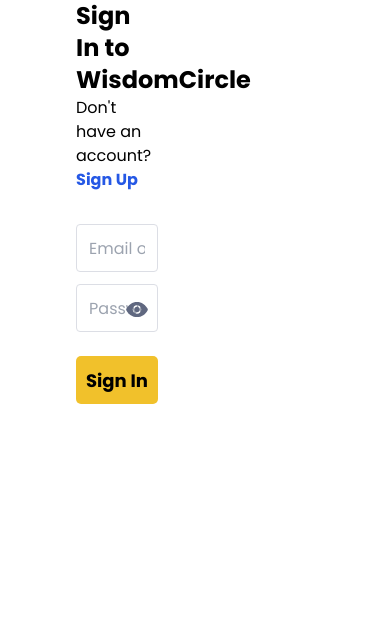
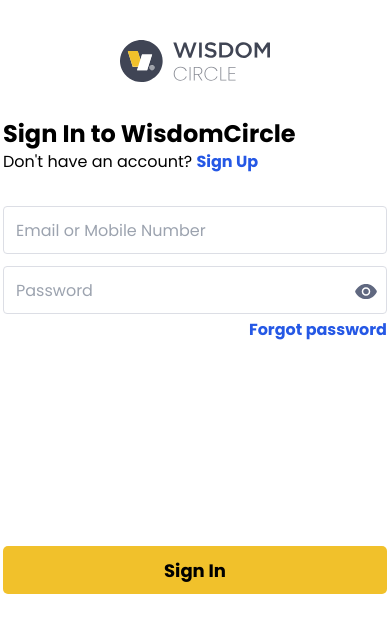
Before and after one commit to SharmaTushar1/Login-n-register, a Nuxt app in the folder ui/: page /signIn in a window 390 px wide. Shown: the top 632 px of the page. Built offline with nearby package versions, Linux system fonts and the light colour scheme; no server answers.

Commit message:
Finish responsive design and fix minor bugs

```diff
--- a/ui/assets/css/main.css
+++ b/ui/assets/css/main.css
@@ -13,6 +13,12 @@
   height: 100%;
 }
 
+@media screen and (max-width:900px) {
+  body {
+    overflow-x: auto;
+  }
+}
+
 /* other styling */
 
 
--- a/ui/components/WelcomeBanner.vue
+++ b/ui/components/WelcomeBanner.vue
@@ -1,8 +1,8 @@
 <template>
-  <div class="hidden md:flex bg-[#404555] basis-[40vw] text-[#FFFFFF] lg:pb-[20px] xl:pb-[50px]">
+  <div class="hidden md:flex md:bg-[#404555] md:basis-[40vw] text-[#FFFFFF] lg:pb-[20px] xl:pb-[50px]">
     <!-- Left part of the welcome banner the one with the avatar. -->
-    <div class="h-full basis-[30%] flex flex-col-reverse">
-      <img class="w-[165px] h-[219px] mb-0" src="./../assets/Avatar.svg" />
+    <div class="w-full basis-[30%] flex flex-col justify-end">
+      <img class="w-[165px] h-[219px]" src="./../assets/Avatar.svg" />
     </div>
     <!-- Right part of the welcome banner. The one with logo. -->
     <div class="basis-[70%] flex-col justify-around">
--- a/ui/pages/signIn.vue
+++ b/ui/pages/signIn.vue
@@ -1,8 +1,9 @@
 <template>
-  <div class="flex w-screen h-full">
+  <div class="flex-col items-center md:flex md:flex-row md:w-full md:h-full ">
+    <img src="./../assets/Logo-mobile.svg" class="block mt-10 md:hidden w-[150px] h-[42px] m-auto" />
     <WelcomeBanner />
-    <div class="flex align-middle items-center basis-[60vw] bg-[#FFFFFF]">
-      <div class="m-auto w-[35%] flex-col">
+    <div class="mt-9 md:flex md:align-middle md:items-center md:basis-[60vw] bg-[#FFFFFF]">
+      <div class="m-auto w-[384px] flex-col">
         <div class="font-bold text-2xl">
         Sign In to WisdomCircle
         </div>
@@ -18,8 +19,10 @@
             <img v-if="isHidden" src="./../assets/ShowPassword.svg" v-on:click="setIsHidden(isHidden)" class="absolute right-[10px] top-[30px]" />
             <img v-else src="./../assets/HidePassword.svg" v-on:click="setIsHidden(isHidden)" class="absolute right-[11px] top-[25px]"/>
           </div>
-
-          <button type="submit" class="bg-[#F1C12B] font-semibold text-[18px] h-[48px] w-[100%] rounded-[5px] mt-6">Sign In</button>
+          <div class="relative w-full h-8 text-center items-center flex">
+            <NuxtLink to="/forgotPassword" class="text-[#2558E5] font-semibold absolute right-0">Forgot password</NuxtLink>
+          </div>
+          <button type="submit" class="mt-[200px] bg-[#F1C12B] font-semibold text-[18px] h-[48px] w-[100%] rounded-[5px] md:mt-6">Sign In</button>
         </form>
       </div>
     </div>
--- a/ui/pages/signUp.vue
+++ b/ui/pages/signUp.vue
@@ -1,8 +1,9 @@
 <template>
-  <div class="flex w-full h-full">
+  <div class="flex-col items-center md:flex md:flex-row md:w-full md:h-full ">
+    <img src="./../assets/Logo-mobile.svg" class="block mt-10 md:hidden w-[150px] h-[42px] m-auto" />
     <WelcomeBanner />
-    <div class="flex align-middle items-center basis-[60vw] bg-[#FFFFFF]">
-      <div class="m-auto w-[35%] flex-col">
+    <div class="mt-9 md:flex md:align-middle md:items-center md:basis-[60vw] bg-[#FFFFFF]">
+      <div class="m-auto w-[384px] flex-col">
         <div class="font-bold text-2xl">
         Create an account
         </div>
@@ -16,13 +17,14 @@
           <input type="email" name="email" placeholder="Email Address" class="w-[100%] mt-3 border-red border-[#DCDEE5] border-[1px] bg-[#FFFFFF] h-[48px] rounded-[4px] px-[12px] py-[16px] focus:outline-slate-500">
           <!-- code for Phone number and country code -->
           <PhoneInput/>
+          <!-- code for password and showPassword eye -->
           <div class="flex relative w-full">
             <input v-if="isHidden" type="password" class="w-[100%] mt-3 border-[#DCDEE5] border-[1px] bg-[#FFFFFF] h-[48px] rounded-[4px] px-[12px] py-[16px] focus:outline-slate-500" placeholder="Password" name="password" v-model="password" />
             <input v-else type="text" class="w-[100%] mt-3 border-[#DCDEE5] border-[1px] bg-[#FFFFFF] h-[48px] rounded-[4px] px-[12px] py-[16px] focus:outline-slate-500" placeholder="Password" name="password" v-model="password" />
             <img v-if="isHidden" src="./../assets/ShowPassword.svg" v-on:click="setIsHidden(isHidden)" class="absolute right-[10px] top-[30px]" />
             <img v-else src="./../assets/HidePassword.svg" v-on:click="setIsHidden(isHidden)" class="absolute right-[11px] top-[25px]"/>
           </div>
-          <div class="text-[12px] text-[#404555] ">Password must be at least 8 characters</div>
+          <div class="text-[12px] text-[#404555] mt-2">Password must be at least 8 characters</div>
           <div class="text-[12px] mt-4">By clicking Sign Up you are indicating that you have read and acknowledged the <NuxtLink href="#" class="c text-[#2558E5]">Terms of Service</NuxtLink> and <NuxtLink href="#" class="c text-[#2558E5]">Privacy Notice</NuxtLink></div>
           <button type="submit" class="bg-[#F1C12B] font-semibold text-[18px] h-[48px] w-[100%] rounded-[5px] mt-6">Sign Up</button>
         </form>
@@ -33,7 +35,20 @@
 
 <script>
   export default({
-
+    data() {
+      return {
+            users: [],
+            isHidden: true
+        };
+    },
+    methods: (
+      {
+        setIsHidden(isHidden) {
+          console.log(isHidden);
+          this.isHidden = !isHidden;
+        }
+      }
+    )
   })
 
 </script>
```
Also changed, not shown: ui/assets/Logo-mobile.svg (added).
